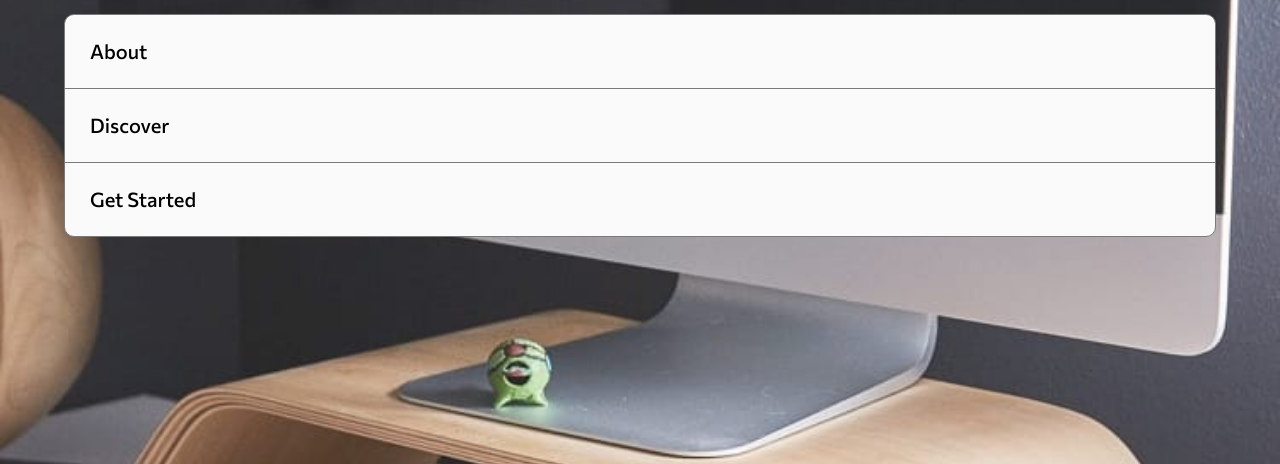
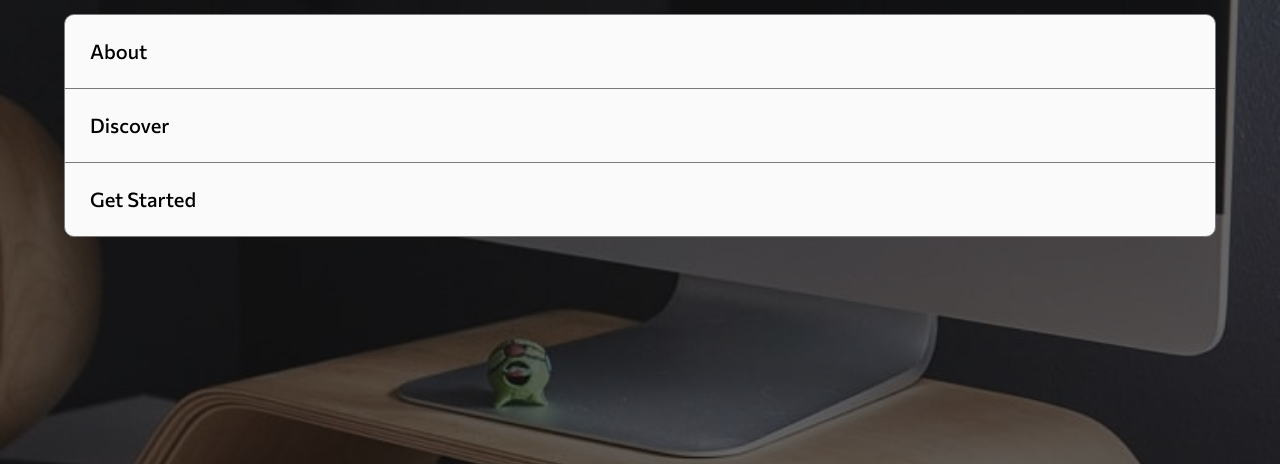
Before and after one commit to GPayton20/frontend-mentor-crowdfunding, a plain HTML site: page index.html in a window 1280 px wide. Shown: the part 81-545 px from the top of the page. Drawn offline with Linux system fonts and the light colour scheme.

Commit message:
added modal overlay element and class

```diff
--- a/index.html
+++ b/index.html
@@ -34,6 +34,7 @@
   Discover
   Get Started -->
   <header>
+    <div class="overlay"></div>
     <div class="wrapper">
       <nav>
         <div class="logo">Crowdfund</div>
--- a/styles/_navigation.scss
+++ b/styles/_navigation.scss
@@ -1,5 +1,6 @@
 header nav {
   position: relative;
+  z-index: 200;
   .card {
     padding: 0;
     position: absolute;
--- a/styles/styles.scss
+++ b/styles/styles.scss
@@ -24,6 +24,18 @@ img {
   display: none;
 }
 
+.overlay {
+  position: fixed;
+  top: 0;
+  left: 0;
+  height: 100vh;
+  width: 100%;
+  pointer-events: none;
+  z-index: 100;
+
+  background-color: rgba(0,0,0,0.6);
+}
+
 .wrapper {
   width: 90%;
   max-width: 1200px;
```
Also changed, not shown: css/styles.css, dist/css/styles.min.css, 2 other files.
